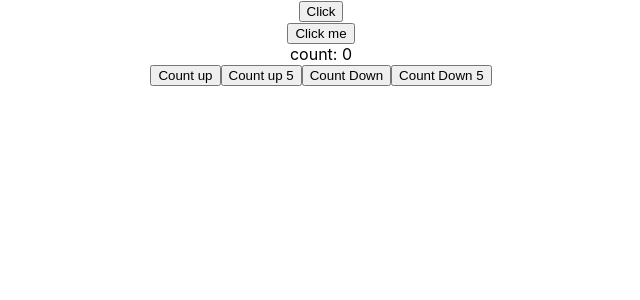
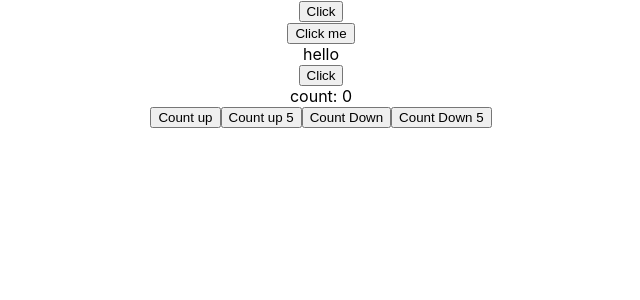
Before and after one commit to ShubhamCoder007/reactJs, a React (Create React App) app: page / in a window 1280 px wide. Shown: the top 300 px of the page, without its empty margins (319-959 px from the left). Built offline with nearby package versions, Linux system fonts and the light colour scheme.

Commit message:
Event binding

```diff
--- a/src/App.js
+++ b/src/App.js
@@ -8,6 +8,7 @@
 import Counter from './components/Counter'
 import FunctionClick from './components/FunctionClick'
 import ClassClick from './components/ClassClick'
+import EventBind from './components/EventBind'
 
 function App() {
   return (
@@ -16,6 +17,8 @@
       <FunctionClick/>
 
       <ClassClick/>
+
+      <EventBind/>
 
       {/* <Message /> */}
 
--- /dev/null
+++ b/src/components/EventBind.js
@@ -0,0 +1,32 @@
+import React, { Component } from 'react'
+
+class EventBind extends Component{
+
+    constructor(props){
+        super(props)
+
+        this.state = {
+            message: 'hello'
+        }
+    }
+
+    clickHandler(){
+        this.setState(
+            {
+                message: 'goodbye'
+            }
+        )
+    }
+
+    render(){
+        return(
+            <div>
+                <div>{this.state.message}</div>
+                <button onClick={this.clickHandler.bind(this)}>Click</button>
+            </div>
+        )
+    }
+
+}
+
+export default EventBind
```
